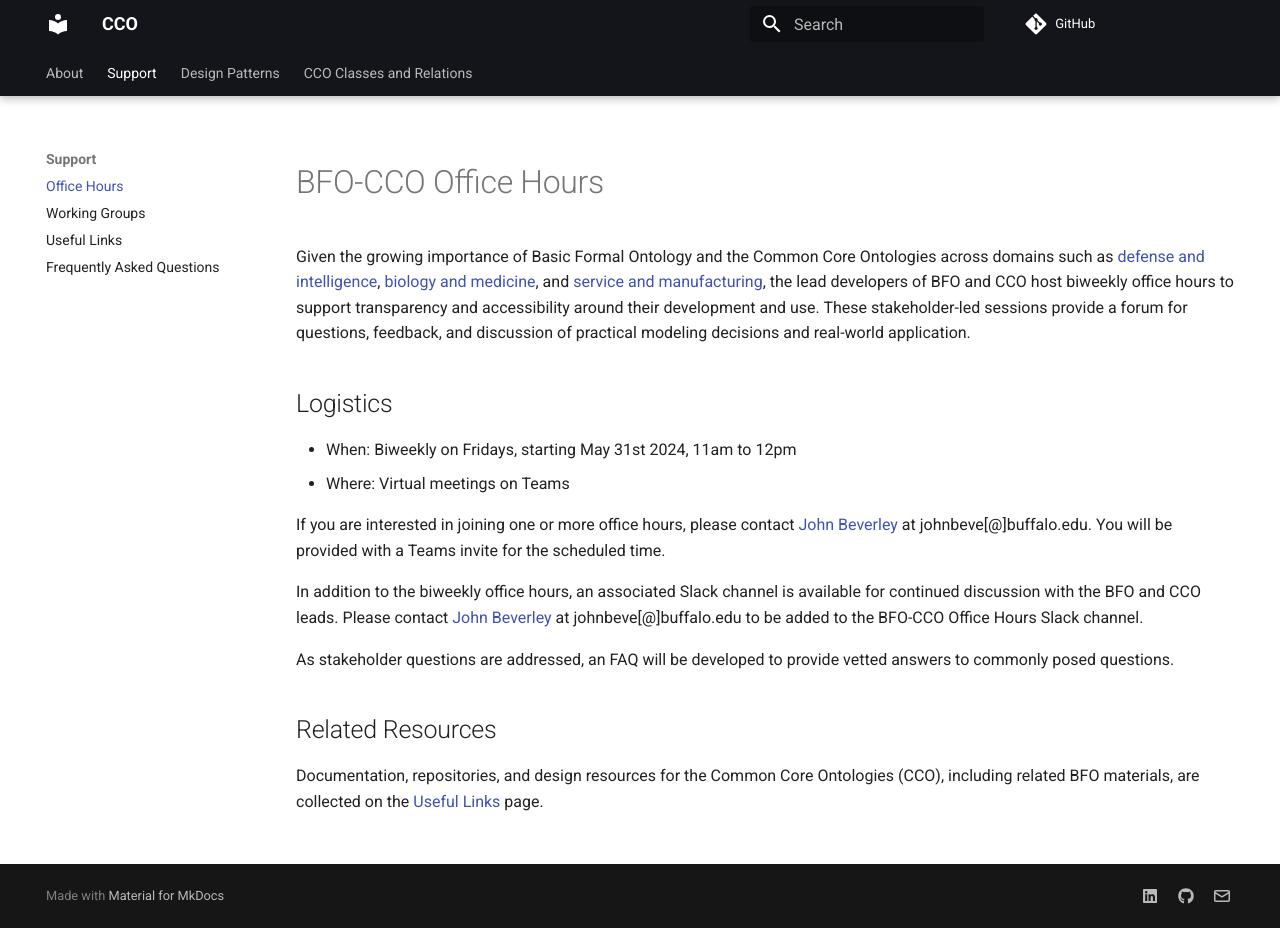
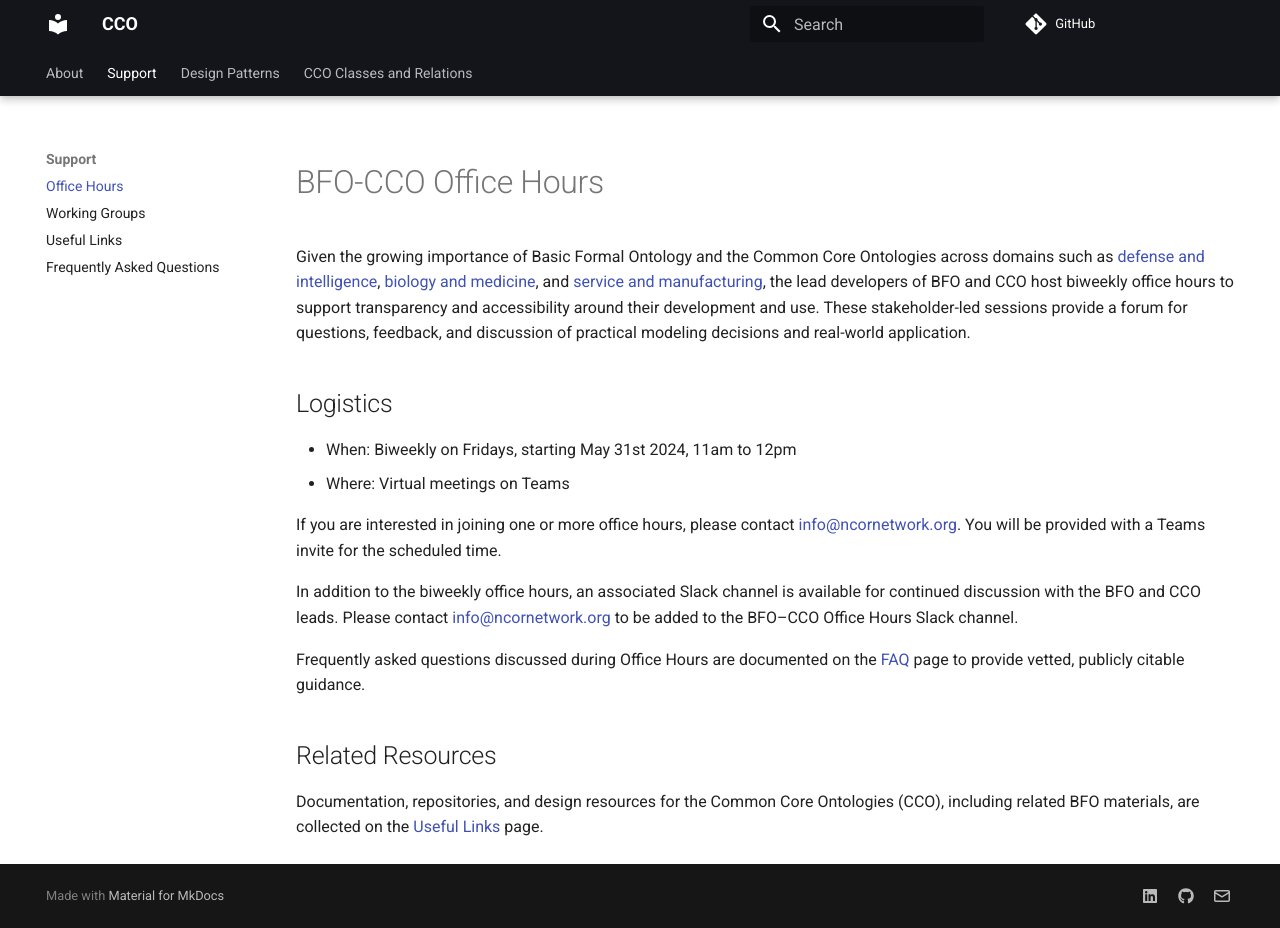
Before and after one commit to CommonCoreOntology/cco-webpage, an MkDocs documentation site: the page built from docs/office-hours.md, in a window 1280 px wide and 928 px high. Built offline with MkDocs 1.6.1 and Material for MkDocs 9.7.7, drawn with Linux system fonts in a browser that asks for light colours; comment, search, counter and statistics services are not loaded.

Commit message:
Update Office Hours contact info and link to FAQ

```diff
--- a/docs/office-hours.md
+++ b/docs/office-hours.md
@@ -3,10 +3,16 @@
 <title>BFO-CCO Office Hours</title>
 </head>
 <body>
+
 <h1>BFO-CCO Office Hours</h1>
 
 <p>
-Given the growing importance of Basic Formal Ontology and the Common Core Ontologies across domains such as <a href="https://www.buffalo.edu/cas/philosophy/news/latestnews/smith-top-level-ontologies.html" class="custom-color">defense and intelligence</a>, <a href="https://obofoundry.org/" class="custom-color">biology and medicine</a>, and <a href="https://spec.industrialontologies.org/iof/" class="custom-color">service and manufacturing</a>, the lead developers of BFO and CCO host biweekly office hours to support transparency and accessibility around their development and use. These stakeholder-led sessions provide a forum for questions, feedback, and discussion of practical modeling decisions and real-world application.
+Given the growing importance of Basic Formal Ontology and the Common Core Ontologies across domains such as
+<a href="https://www.buffalo.edu/cas/philosophy/news/latestnews/smith-top-level-ontologies.html" class="custom-color">defense and intelligence</a>,
+<a href="https://obofoundry.org/" class="custom-color">biology and medicine</a>, and
+<a href="https://spec.industrialontologies.org/iof/" class="custom-color">service and manufacturing</a>,
+the lead developers of BFO and CCO host biweekly office hours to support transparency and accessibility around their development and use.
+These stakeholder-led sessions provide a forum for questions, feedback, and discussion of practical modeling decisions and real-world application.
 </p>
 
 <h2>Logistics</h2>
@@ -17,21 +23,29 @@
 </ul>
 
 <p>
-If you are interested in joining one or more office hours, please contact <a href="https://johnbeverley.com/" class="custom-color">John Beverley</a> at johnbeve[@]buffalo.edu. You will be provided with a Teams invite for the scheduled time.
+If you are interested in joining one or more office hours, please contact
+<a href="mailto:info@ncornetwork.org" class="custom-color">info@ncornetwork.org</a>.
+You will be provided with a Teams invite for the scheduled time.
 </p>
 
 <p>
-In addition to the biweekly office hours, an associated Slack channel is available for continued discussion with the BFO and CCO leads. Please contact <a href="https://johnbeverley.com/" class="custom-color">John Beverley</a> at johnbeve[@]buffalo.edu to be added to the BFO-CCO Office Hours Slack channel.
+In addition to the biweekly office hours, an associated Slack channel is available for continued discussion with the BFO and CCO leads.
+Please contact
+<a href="mailto:info@ncornetwork.org" class="custom-color">info@ncornetwork.org</a>
+to be added to the BFO–CCO Office Hours Slack channel.
 </p>
 
 <p>
-As stakeholder questions are addressed, an FAQ will be developed to provide vetted answers to commonly posed questions.
+Frequently asked questions discussed during Office Hours are documented on the
+<a href="../faq/" class="custom-color">FAQ</a>
+page to provide vetted, publicly citable guidance.
 </p>
 
 <h2>Related Resources</h2>
 
 <p>
-Documentation, repositories, and design resources for the Common Core Ontologies (CCO), including related BFO materials, are collected on the <a href="../useful-links/" class="custom-color">Useful Links</a> page.
+Documentation, repositories, and design resources for the Common Core Ontologies (CCO), including related BFO materials,
+are collected on the <a href="../useful-links/" class="custom-color">Useful Links</a> page.
 </p>
 
 </body>
```
